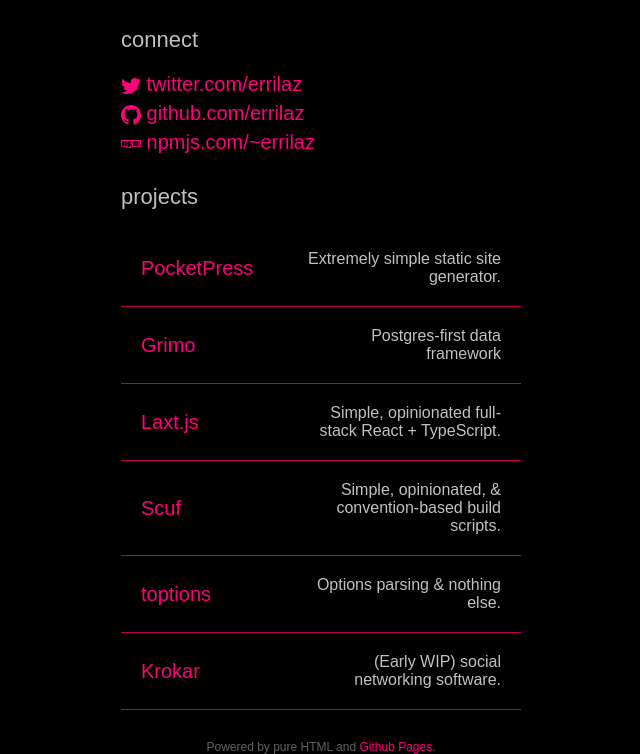
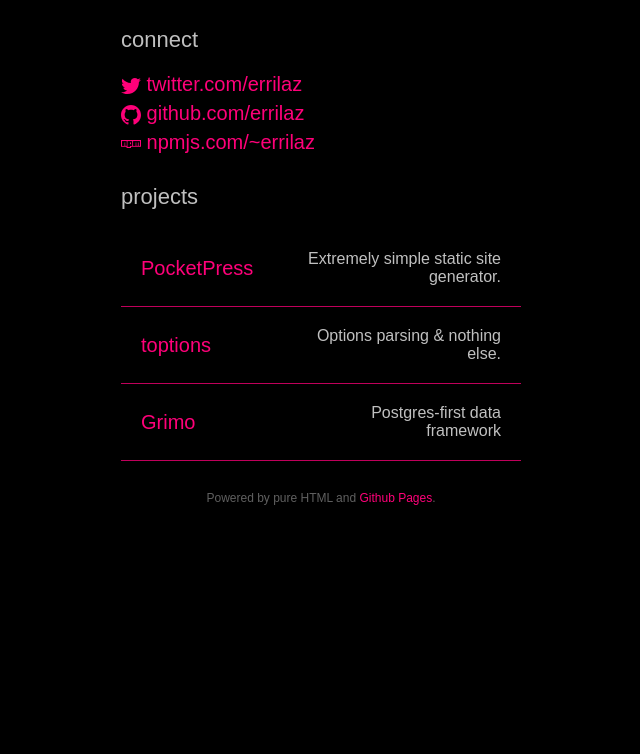
Before and after one commit to errilaz/errilaz.github.io, a plain HTML site: page index.html in a window 1280 px wide. Shown: the part 127-881 px from the top of the page, without its empty margins (319-959 px from the left). After the commit the page ends 800 px from the top, so only its background shows below. Drawn offline with Linux system fonts and the light colour scheme.

Commit message:
remove very wip projects

```diff
--- a/index.html
+++ b/index.html
@@ -129,30 +129,6 @@
         </tr>
         <tr>
           <td>
-            <a href="https://github.com/errilaz/grimo">Grimo</a>
-          </td>
-          <td>
-            Postgres-first data framework
-          </td>
-        </tr>
-        <tr>
-          <td>
-            <a href="https://github.com/errilaz/laxt">Laxt.js</a>
-          </td>
-          <td>
-            Simple, opinionated full-stack React + TypeScript.
-          </td>
-        </tr>
-        <tr>
-          <td>
-            <a href="https://github.com/errilaz/scuf">Scuf</a>
-          </td>
-          <td>
-            Simple, opinionated, & convention-based build scripts.
-          </td>
-        </tr>
-        <tr>
-          <td>
             <a href="https://github.com/errilaz/toptions">toptions</a>
           </td>
           <td>
@@ -161,10 +137,10 @@
         </tr>
         <tr>
           <td>
-            <a href="https://github.com/errilaz/krokar">Krokar</a>
+            <a href="https://github.com/errilaz/grimo">Grimo</a>
           </td>
           <td>
-            (Early WIP) social networking software.
+            Postgres-first data framework
           </td>
         </tr>
       </tbody>
```
